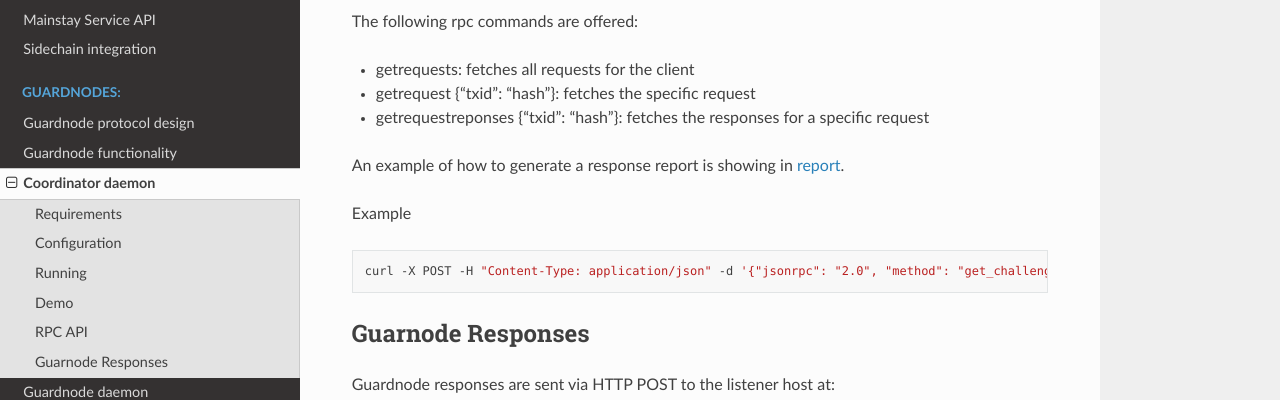
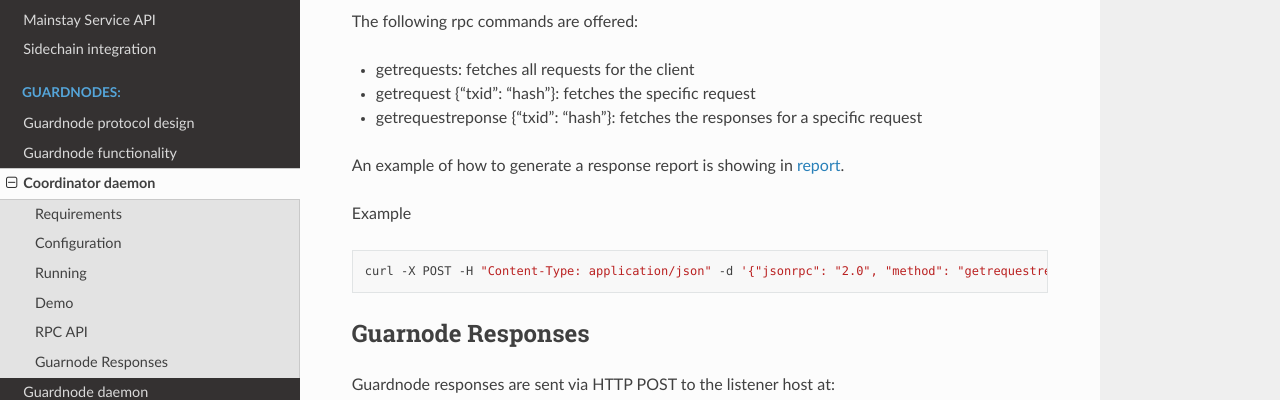
Before and after one commit to commerceblock/docs, a Sphinx documentation site: the page built from source/coordinator/index.rst, in a window 1280 px wide and 900 px high, scrolled down 2144 px. Shown: the part 150-550 px from the top of the window. Built offline with Sphinx 7.4.7 and the Read the Docs theme 2.0.0, drawn with Linux system fonts in a browser that asks for light colours; pages that are not in the unit, such as notebooks, are missing from menus.

Commit message:
Coordinator api call name fix

```diff
--- a/source/coordinator/index.rst
+++ b/source/coordinator/index.rst
@@ -108,7 +108,7 @@ The following rpc commands are offered:
 
 * getrequests: fetches all requests for the client
 * getrequest {"txid": "hash"}: fetches the specific request
-* getrequestreponses {"txid": "hash"}: fetches the responses for a specific request
+* getrequestreponse {"txid": "hash"}: fetches the responses for a specific request
 
 An example of how to generate a response report is showing in `report <https://github.com/commerceblock/coordinator/blob/develop/scripts/report.py>`_.
 
@@ -116,7 +116,7 @@ Example
 
 .. code-block:: bash
 
-    curl -X POST -H "Content-Type: application/json" -d '{"jsonrpc": "2.0", "method": "get_challenge_responses", "params" :     {"txid": "5eba0bf305ac8963225d68195fa7eb8b79667ad9c5fa6e9dcc0ce0185ad4a046"}, "id":1 }' userApi:passwordApi@localhost:3333
+    curl -X POST -H "Content-Type: application/json" -d '{"jsonrpc": "2.0", "method": "getrequestresponse", "params" :     {"txid": "5eba0bf305ac8963225d68195fa7eb8b79667ad9c5fa6e9dcc0ce0185ad4a046"}, "id":1 }' userApi:passwordApi@localhost:3333
 
 
 Guarnode Responses
```
